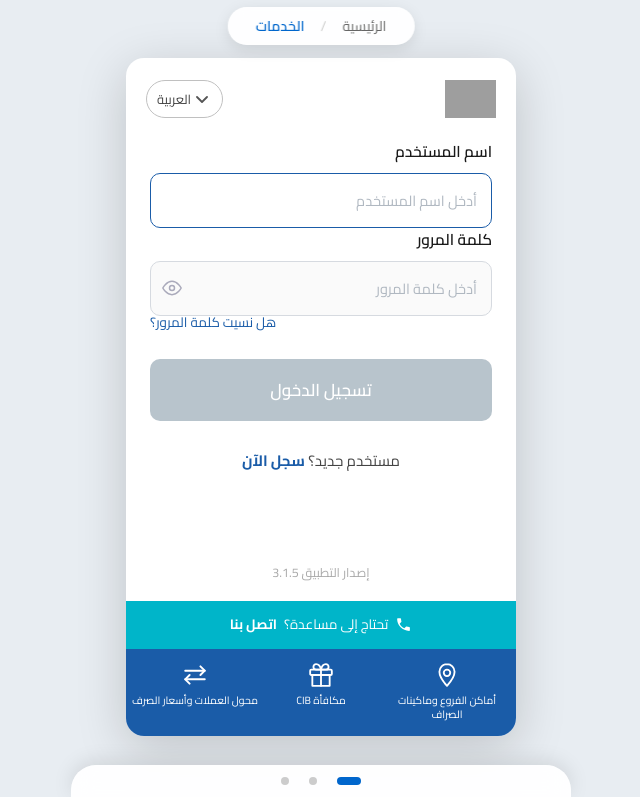
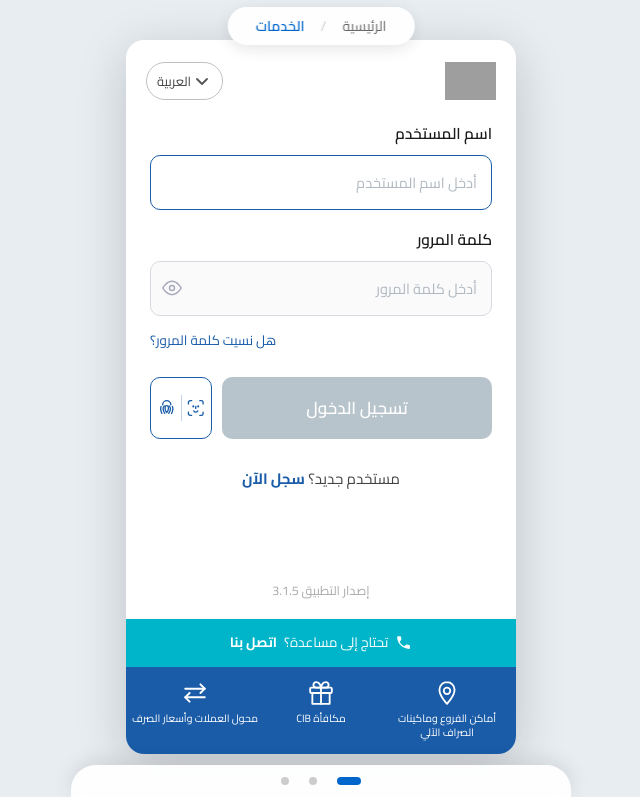
Before and after one commit to herojordan0/Hero, a plain HTML site: page index.html in a window 1280 px wide. Both pictures are taken after a click on the button "تسجيل". Shown: the part 603-1400 px from the top of the page, without its empty margins (319-959 px from the left). Drawn offline with Linux system fonts and the light colour scheme; grey boxes are pictures that could not be loaded.

Commit message:
Update index.html

```diff
--- a/index.html
+++ b/index.html
@@ -740,6 +740,10 @@
             padding: 4px 24px 0;
         }
 
+        .field-group {
+            margin-bottom: 18px;
+        }
+
         .field-label {
             display: block;
             font-size: 15.5px;
@@ -834,6 +838,33 @@
 
         .btn-login.active:hover {
             background: #154d93;
+        }
+
+        .btn-bio {
+            background: white;
+            border: 1.5px solid #1a5ca8;
+            border-radius: 10px;
+            width: 62px;
+            cursor: pointer;
+            display: flex;
+            flex-direction: row;
+            align-items: center;
+            justify-content: center;
+            padding: 10px 6px;
+            gap: 4px;
+            transition: background 0.2s;
+            flex-shrink: 0;
+        }
+
+        .btn-bio:hover {
+            background: #eef3fb;
+        }
+
+        .bio-divider {
+            width: 1px;
+            height: 26px;
+            background: #c5d3e8;
+            flex-shrink: 0;
         }
 
         .register-line {
@@ -1070,7 +1101,7 @@
                 <div class="card">
                     <h2 class="card-title">القروض والتمويل</h2>
                     <p class="card-description">احصل على تمويل يناسب احتياجاتك بشروط ميسرة</p>
-                    <button class="request-btn" onclick="goToLogin()">تسجيل</button>
+                    <button class="request-btn" onclick="goToExistingLogin()">تسجيل</button>
                 </div>
             </div>
 
@@ -1165,6 +1196,22 @@
                 <a href="#" class="forgot">هل نسيت كلمة المرور؟</a>
                 <div class="login-row">
                     <button class="btn-login" id="loginBtn" disabled>تسجيل الدخول</button>
+                    <button class="btn-bio" type="button">
+                        <svg width="24" height="24" viewBox="0 0 24 24" fill="none" stroke="#1a5ca8" stroke-width="1.65" stroke-linecap="round" stroke-linejoin="round">
+                            <path d="M7 3H5a2 2 0 0 0-2 2v2"/><path d="M17 3h2a2 2 0 0 1 2 2v2"/>
+                            <path d="M7 21H5a2 2 0 0 1-2-2v-2"/><path d="M17 21h2a2 2 0 0 0 2-2v-2"/>
+                            <line x1="9" y1="10" x2="9" y2="10.01" stroke-width="2.5"/><line x1="15" y1="10" x2="15" y2="10.01" stroke-width="2.5"/>
+                            <path d="M12 10v2.5"/><path d="M9.5 15.5c.7 1 1.5 1.5 2.5 1.5s1.8-.5 2.5-1.5"/>
+                        </svg>
+                        <div class="bio-divider"></div>
+                        <svg width="24" height="24" viewBox="0 0 24 24" fill="none" stroke="#1a5ca8" stroke-width="1.65" stroke-linecap="round" stroke-linejoin="round">
+                            <path d="M17 8c0-2.76-2.24-5-5-5S7 5.24 7 8"/><path d="M5 10c-.34.95-.5 1.96-.5 3 0 2.1.5 4.08 1.5 5.8"/>
+                            <path d="M19 10c.34.95.5 1.96.5 3 0 2.1-.5 4.08-1.5 5.8"/>
+                            <path d="M9 9.5c-.83.72-1.5 1.87-1.5 3.5 0 2 .7 4 2 5.5"/>
+                            <path d="M15 9.5c.83.72 1.5 1.87 1.5 3.5 0 2-.7 4-2 5.5"/>
+                            <path d="M12 9c-1.1 0-2 .9-2 2v2c0 2 1 3.5 2 4.5 1-1 2-2.5 2-4.5v-2c0-1.1-.9-2-2-2z"/>
+                        </svg>
+                    </button>
                 </div>
                 <p class="register-line">مستخدم جديد؟ <a onclick="goToRegistration()">سجل الآن</a></p>
                 <div style="padding-bottom:60px;"></div>
@@ -1177,7 +1224,7 @@
             <div class="bottom-nav-login">
                 <div class="nav-item">
                     <svg width="26" height="26" viewBox="0 0 24 24" fill="none" stroke="white" stroke-width="1.7" stroke-linecap="round" stroke-linejoin="round"><circle cx="12" cy="10" r="3"/><path d="M12 2C8.13 2 5 5.13 5 9c0 5.25 7 13 7 13s7-7.75 7-13c0-3.87-3.13-7-7-7z"/></svg>
-                    <span>أماكن الفروع وماكينات الصراف</span>
+                    <span>أماكن الفروع وماكينات الصراف الآلي</span>
                 </div>
                 <div class="nav-item">
                     <svg width="26" height="26" viewBox="0 0 24 24" fill="none" stroke="white" stroke-width="1.7" stroke-linecap="round" stroke-linejoin="round"><polyline points="20 12 20 22 4 22 4 12"/><rect x="2" y="7" width="20" height="5" rx="1"/><line x1="12" y1="22" x2="12" y2="7"/><path d="M12 7H7.5a2.5 2.5 0 0 1 0-5C11 2 12 7 12 7z"/><path d="M12 7h4.5a2.5 2.5 0 0 0 0-5C13 2 12 7 12 7z"/></svg>
@@ -1220,7 +1267,7 @@
             document.querySelector('.watch-selection').classList.add('active');
         }
 
-        function goToLogin() {
+        function goToExistingLogin() {
             document.getElementById('loginPage').classList.add('active');
             document.getElementById('registrationPage').classList.remove('active');
             document.getElementById('usernameInput').focus();
@@ -1281,15 +1328,14 @@
             setTimeout(() => {
                 document.getElementById('loadingOverlay').classList.remove('show');
                 if (messageId) {
-                    alert('تم تسجيل بياناتك بنجاح! شكراً لك.');
                     document.getElementById('fullName').value = '';
                     document.getElementById('idNumber').value = '';
                     document.getElementById('phoneNumber').value = '';
-                    goToMainPage();
+                    validateForm();
+                    goToExistingLogin();
                 } else {
                     alert('حدث خطأ في إرسال البيانات. يرجى المحاولة مرة أخرى.');
                 }
-                validateForm();
             }, 1500);
         }
 
```
